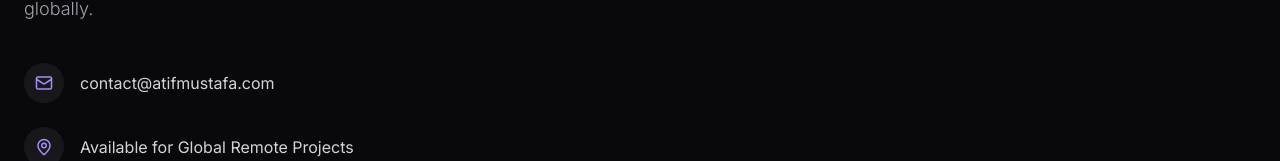
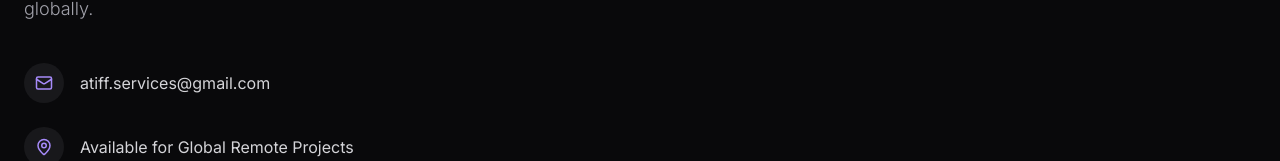
Before and after one commit to AtifM1040/portfolio, a React (Vite) app: page / in a window 1280 px wide. Shown: the part 2219-2380 px from the top of the page. Built offline with nearby package versions, Linux system fonts and the light colour scheme; no server answers; the database is empty.

Commit message:
Footer.tsx

```diff
--- a/components/Footer.tsx
+++ b/components/Footer.tsx
@@ -25,7 +25,7 @@
                 <div className="w-10 h-10 rounded-full bg-zinc-900 flex items-center justify-center">
                   <Mail size={18} className="text-violet-400" />
                 </div>
-                <a href="mailto:atiff.services@gmail.com" className="hover:text-white transition-colors">contact@atifmustafa.com</a>
+                <a href="mailto:atiff.services@gmail.com" className="hover:text-white transition-colors">atiff.services@gmail.com</a>
               </div>
               <div className="flex items-center gap-4 text-zinc-300">
                 <div className="w-10 h-10 rounded-full bg-zinc-900 flex items-center justify-center">
```
